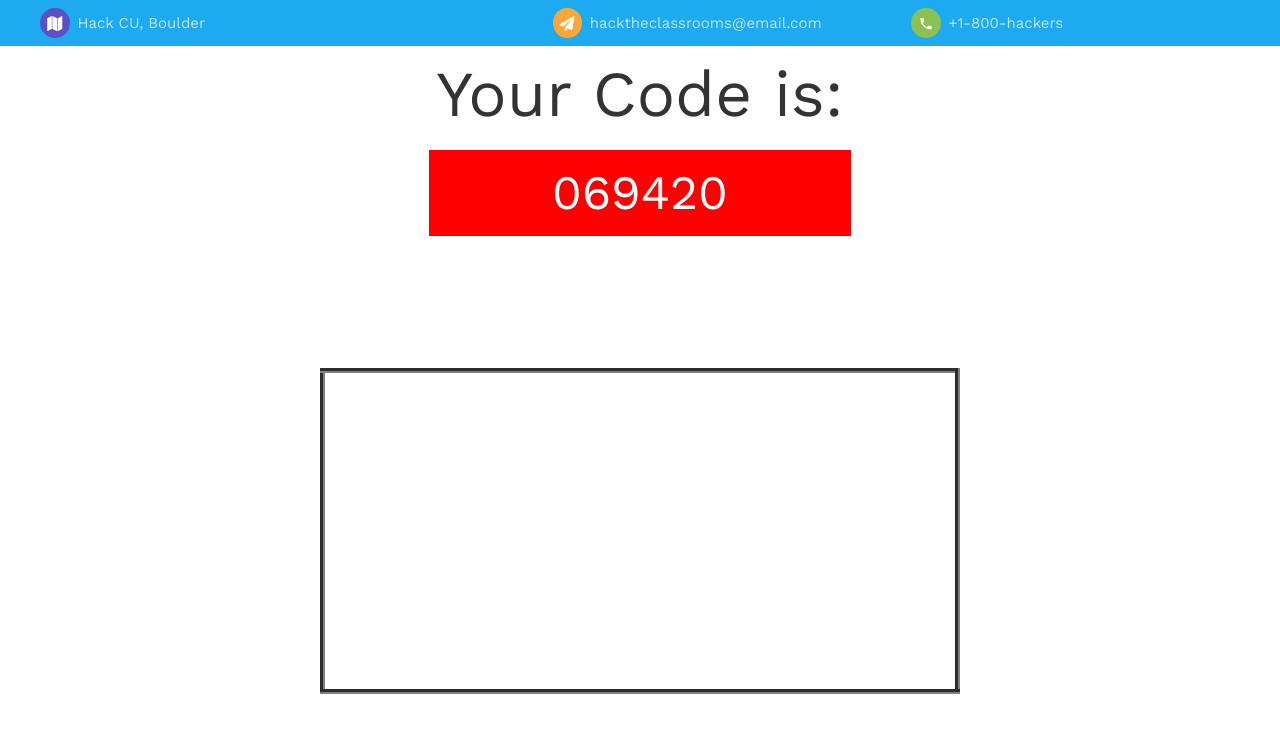
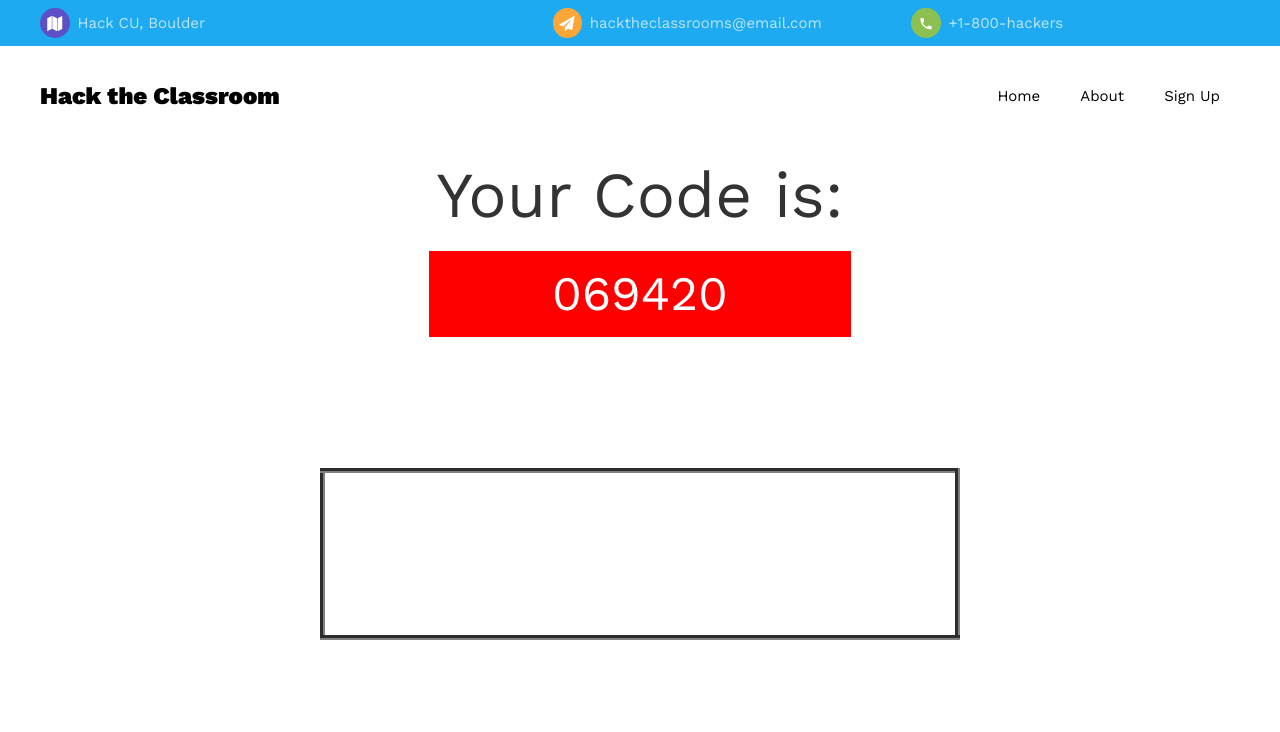
Before and after one commit to hacktheclassroom/htc-website, a plain HTML site: page src/game.html in a window 1280 px wide. Drawn offline with nearby package versions, Linux system fonts and the light colour scheme; no server answers; files whose address does not match are found by name; a web font is replaced by a local one.

Commit message:
Finished dynamic leaderboard graph

```diff
--- a/src/game.html
+++ b/src/game.html
@@ -64,7 +64,28 @@
         </div>
     </div>
 </div>
-<body>
+
+    <nav class="navbar navbar-expand-lg navbar-dark bg-dark ftco_navbar ftco-navbar-light" id="ftco-navbar">
+	    <div class="container d-flex align-items-center">
+	    	<a class="navbar-brand" href="index.html">Hack the Classroom</a>
+				<button class="navbar-toggler" type="button" data-toggle="collapse" data-target="#ftco-nav" aria-controls="ftco-nav" aria-expanded="false" aria-label="Toggle navigation">
+	        <span class="oi oi-menu"></span> Menu
+	      </button>
+	      <div class="collapse navbar-collapse" id="ftco-nav">
+	        <ul class="navbar-nav ml-auto">
+	        	<li class="nav-item"><a href="index.html" class="nav-link pl-0">Home</a></li>
+	        	<li class="nav-item"><a href="about.html" class="nav-link">About</a></li>
+	        	<li class="nav-item"><a href="signup.html" class="nav-link">Sign Up</a></li>
+	        	<!--<li class="nav-item"><a href="courses.html" class="nav-link">Courses</a></li>-->
+	        	<!--<li class="nav-item"><a href="pricing.html" class="nav-link">Pricing</a></li>-->
+	        	<!--<li class="nav-item"><a href="blog.html" class="nav-link">Blog</a></li>-->
+	          <!--<li class="nav-item"><a href="contact.html" class="nav-link">Contact</a></li>-->
+	        </ul>
+	      </div>
+	    </div>
+	  </nav>
+
+
 
 <script src="https://www.gstatic.com/firebasejs/5.8.0/firebase-app.js"></script>
 <script src="https://www.gstatic.com/firebasejs/5.8.0/firebase-firestore.js"></script>
@@ -93,6 +114,24 @@
 
 <script type="text/javascript">
 
+
+    function addData(chart, label, data) {
+        chart.data.labels.push(label);
+        chart.data.datasets.forEach((dataset) => {
+            dataset.data.push(data);
+        });
+        chart.update();
+    }
+
+    function removeData(chart) {
+        chart.data.labels.pop();
+        chart.data.datasets.forEach((dataset) => {
+            dataset.data.pop();
+        });
+        chart.update();
+    }
+
+
     function getUrlVars() {
         var vars = {};
         var parts = window.location.href.replace(/[?&]+([^=&]+)=([^&]*)/gi, function (m, key, value) {
@@ -113,12 +152,9 @@
     };
     firebase.initializeApp(config);
 
-
     var db = firebase.firestore();
-    var server_code = undefined;
 
     function get_rid() {
-
         let uid = getUrlVars()["uid"];
         if (uid === undefined) {
             return Promise.resolve({"rid": "error"});
@@ -129,37 +165,29 @@
         });
     }
 
-    get_rid().then((data) => {
-//        document.getElementById("usercode").innerHTML = data["rid"];
-        document.getElementById("usercode").innerHTML = "069420";
-        server_code = "069420";
+
+    async function get_data() {
+        // let server_code = await get_rid(); // TODO
+        // server_code = server_code["rid"];
+        let server_code = "069420";
+
+        document.getElementById("usercode").innerHTML = server_code;
+        return $.ajax({
+            url: "http://hacktheclassroom.net:51337/highscores/" + server_code,
+            // url: "http://localhost:51337/highscores/" + server_code,
+            type: "GET",
+            success: function (response) {
+                console.log(response);
+            }
         });
+    }
 
 
-    function get_data() {
 
-        return $.ajax({
-            url: "http://hacktheclassroom.net:51337/highscores",
-            data: {
-                "server_code": server_code
-            },
-            success: function (response) {
-
-            }
-        });
-
-        // return {
-        //     "labels": ["Red", "Yellow", "Green", "Blue", "Purple"],
-        //     "data": [12, 19, 3, 4, 2]
-        // }
-    }
-
-    get_rid();
-
-
+    function update_chart() {
         var ctx = document.getElementById("myChart").getContext('2d');
-    var data = get_data();
-
+        get_data().then((data) => {
+            console.log("Updating chart..");
         var myChart = new Chart(ctx, {
             type: 'bar',
             data: {
@@ -212,7 +240,8 @@
                 },
                 layout: {
                     padding: {
-                    bottom: -10
+                        bottom: -10,
+                        top: 30
                     }
                 },
                 legend: {
@@ -241,6 +270,13 @@
                 }
             }
         });
+
+    });
+    }
+
+
+    update_chart();
+    setInterval(function() {update_chart() }, 5000);  // Update scoreboard every 5 seconds
 </script>
 </body>
 </html>
```
Lines whose indentation alone changed are shown as unchanged.
